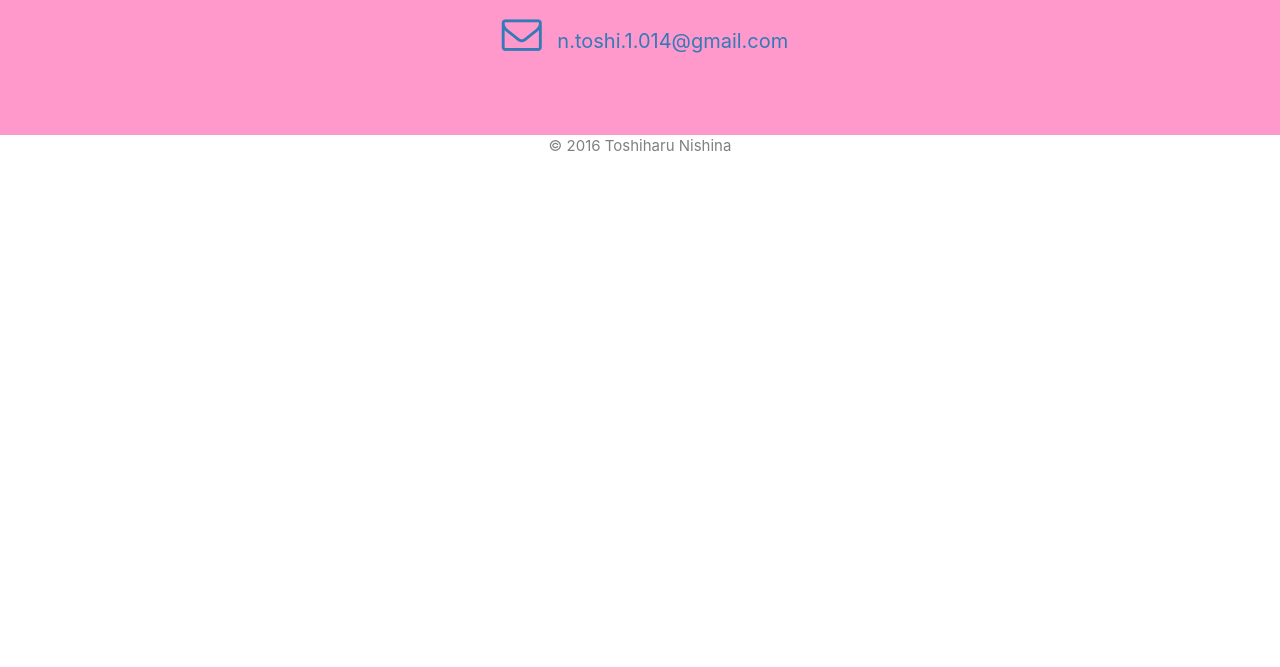
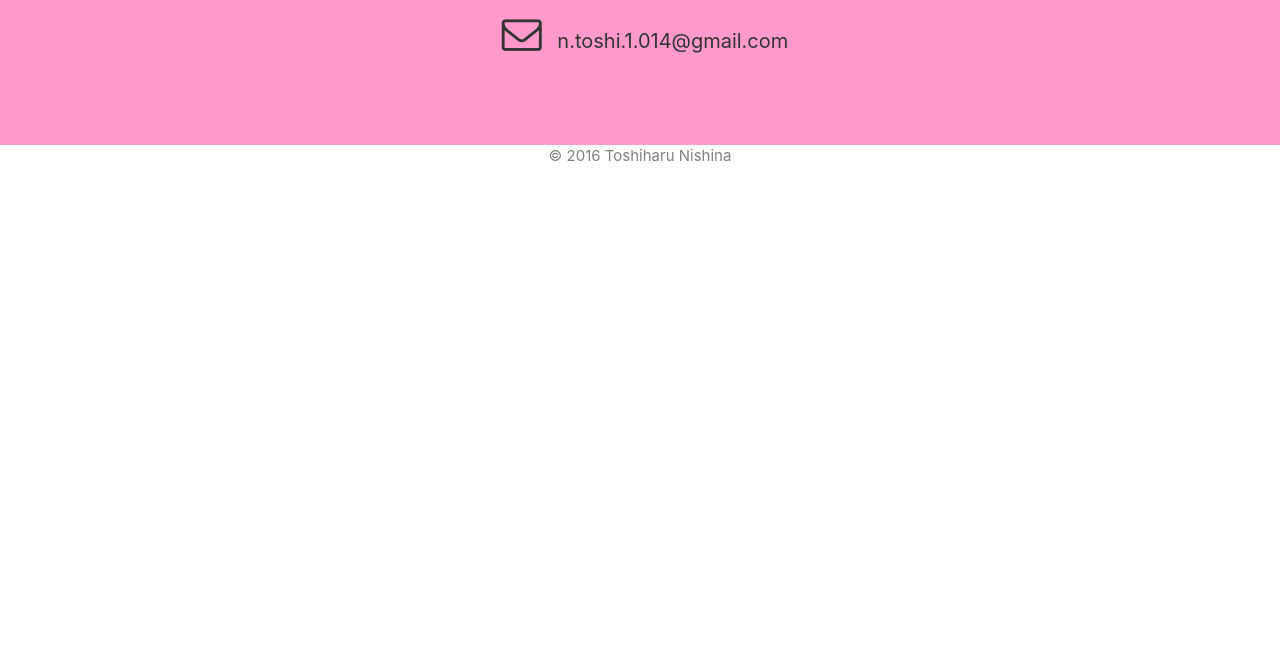
Before and after one commit to nishina555/nishina555.github.io, a plain HTML site: page index.html in a window 1280 px wide. Shown: the part 2131-2798 px from the top of the page. Drawn offline with nearby package versions, Linux system fonts and the light colour scheme.

Commit message:
Fix mail address link

```diff
--- a/index.html
+++ b/index.html
@@ -153,10 +153,10 @@
       Qiita
     </a>
     <br><br>
-    <a>
+    <p>
       <i class="fa fa-envelope-o fa-2x" aria-hidden="true"></i>
     &#110;&#46;&#116;&#111;&#115;&#104;&#105;&#46;&#49;&#46;&#48;&#49;&#52;&#64;&#103;&#109;&#97;&#105;&#108;&#46;&#99;&#111;&#109;
-  </a>
+  </p>
   </section>
   <footer>© 2016 Toshiharu Nishina
     <footer>
```
Also changed, not shown: index_ja.html (+2 -2 lines).
